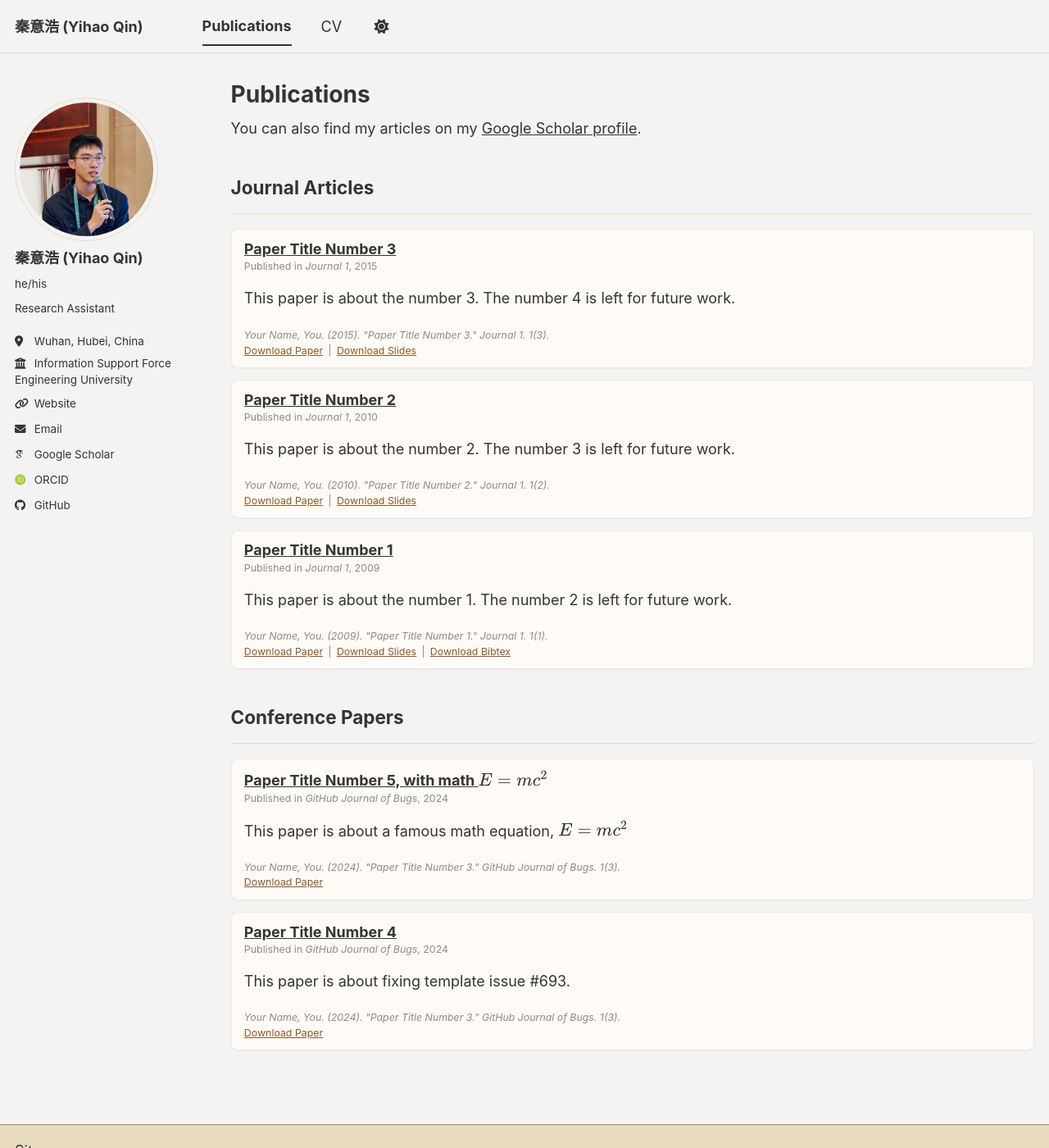
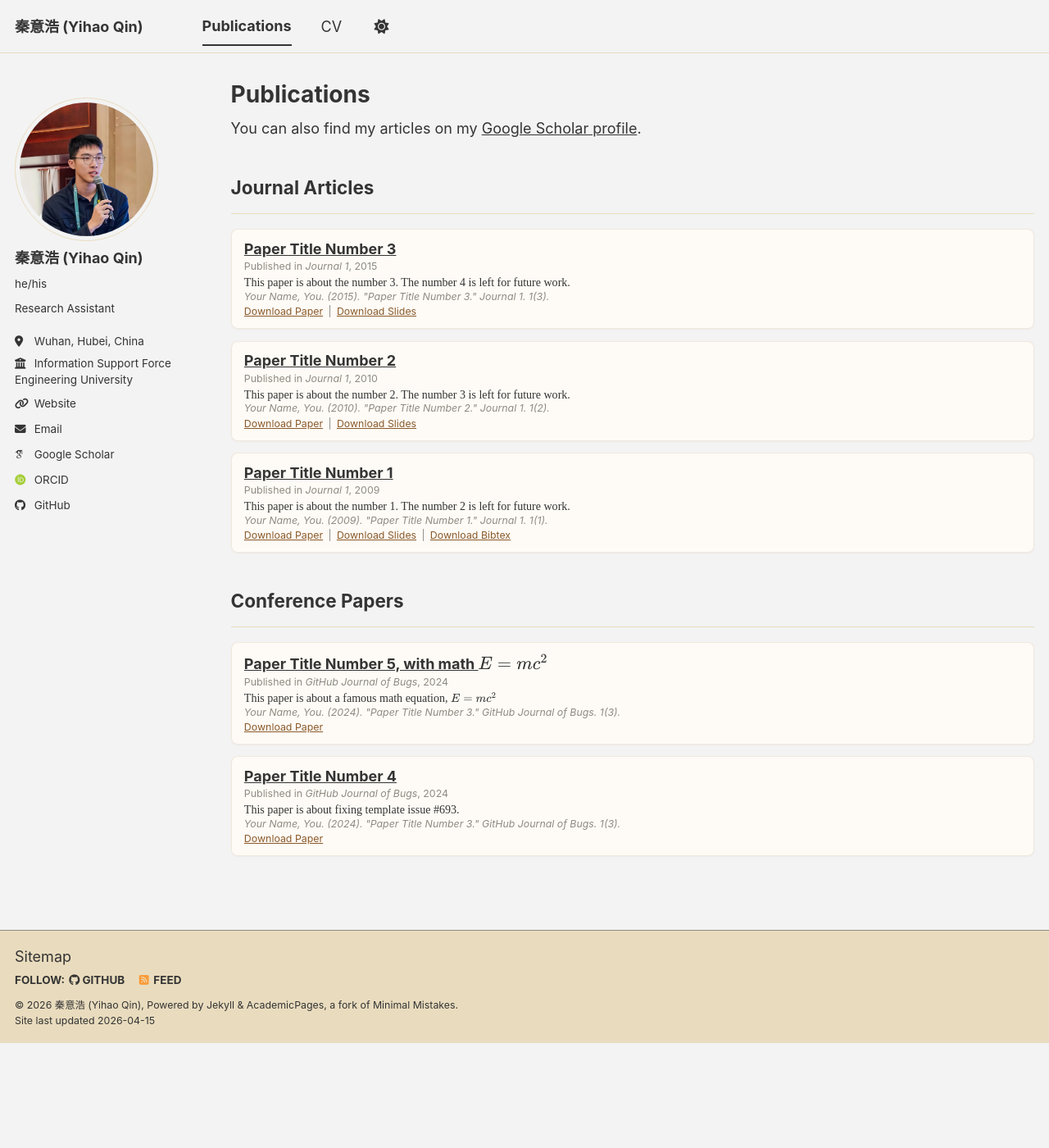
Before and after one commit to IntHelloWorld/IntHelloWorld.github.io, a Jekyll site: the page built from _pages/publications.html, in a window 1280 px wide and 1400 px high. Shown: the whole window at 82% size. Built offline with Jekyll 4.4.1, drawn with Linux system fonts in a browser that asks for light colours; some web fonts are replaced; a script bundle is joined from its source files by our own code; library files that are not in the unit come from our copies.

Commit message:
更新Publication中条目样式

```diff
--- a/_includes/archive-single.html
+++ b/_includes/archive-single.html
@@ -47,9 +47,9 @@
         {% endif %}
 
     {% if post.excerpt and site.read_more != 'enabled' %}
-    <p class="archive__item-excerpt{% if post.collection == 'publications' %} publication__excerpt{% endif %}" itemprop="description">{{ post.excerpt | markdownify }}</p>
+    <div class="archive__item-excerpt{% if post.collection == 'publications' %} publication__excerpt{% endif %}" itemprop="description">{{ post.excerpt | markdownify }}</div>
     {% elsif post.excerpt and site.read_more == 'enabled' %}
-    <p class="archive__item-excerpt{% if post.collection == 'publications' %} publication__excerpt{% endif %}" itemprop="description"><p>{{ post.excerpt | markdownify | remove: '<p>' | remove: '</p>' }}<strong><a href="{{ base_path }}{{ post.url }}" rel="permalink"> Read more</a></strong></p></p>
+    <div class="archive__item-excerpt{% if post.collection == 'publications' %} publication__excerpt{% endif %}" itemprop="description"><p>{{ post.excerpt | markdownify | remove: '<p>' | remove: '</p>' }}<strong><a href="{{ base_path }}{{ post.url }}" rel="permalink"> Read more</a></strong></p></div>
     {% endif %}
 
     {% if post.citation and post.paperurl and post.slidesurl and post.bibtexurl %}
--- a/_sass/layout/_archive.scss
+++ b/_sass/layout/_archive.scss
@@ -184,7 +184,7 @@
 }
 
 .publication__meta {
-  margin: 0 0 0.35rem;
+  margin: 0 0 0.18rem;
   font-size: $type-size-7;
   line-height: 1.3;
   color: var(--global-text-color-light);
@@ -193,8 +193,8 @@
 .publication__excerpt {
   margin: 0;
   font-family: "Times New Roman", Times, serif;
-  font-size: 0.92rem;
-  line-height: 1.28;
+  font-size: 0.78rem;
+  line-height: 1.18;
 }
 
 .publication__excerpt p {
@@ -202,7 +202,7 @@
 }
 
 .publication__citation {
-  margin: 0 0 0.12rem;
+  margin: 0.06rem 0 0.08rem;
   font-size: $type-size-7;
   line-height: 1.35;
   color: var(--global-text-color-light);
@@ -210,7 +210,7 @@
 }
 
 .publication__links {
-  margin: 0.08rem 0 0;
+  margin: 0;
   font-size: $type-size-7;
   line-height: 1.25;
 }
```
